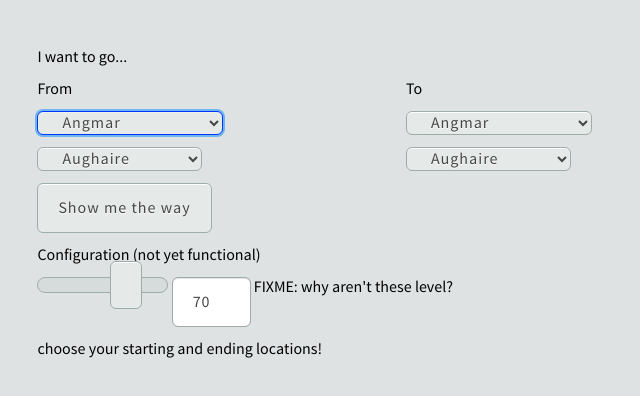
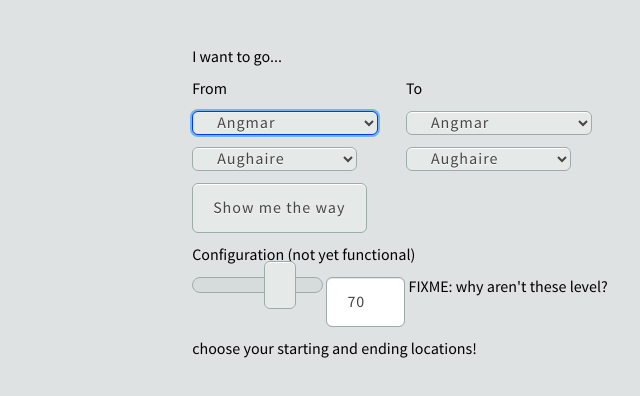
Before and after one commit to booyaa/FromAtoBree, a plain HTML site: page index.html in a window 1280 px wide. Shown: the whole page, without its empty margins (240-880 px from the left). Drawn offline with Linux system fonts and the light colour scheme.

Commit message:
argh i hate you mobile

```diff
--- a/index.html
+++ b/index.html
@@ -10,7 +10,7 @@
   </head>
   <body>
     <div id="center">
-      <table border="0" cellpadding="5" width="60%"> <!-- i'll prolly burn in hell for using deprecated table attributes. lol --!>
+      <table border="0" cellpadding="5"> <!-- i'll prolly burn in hell for using deprecated table attributes. lol --!>
         <tr><td colspan="2">I want to go...</td></tr>
       <tr>
         <td>From</td>
```
